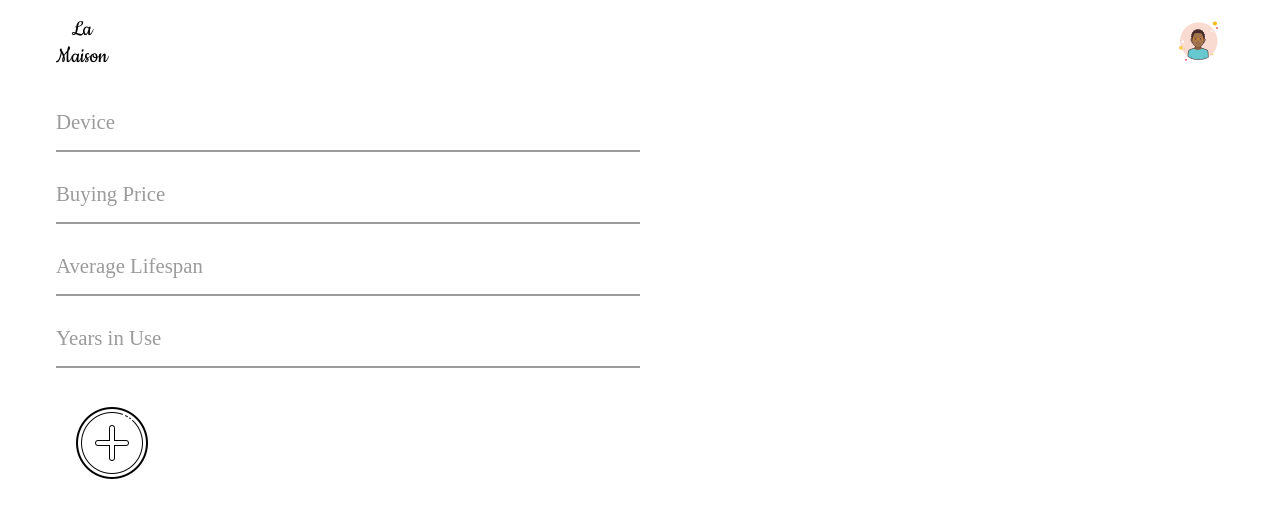
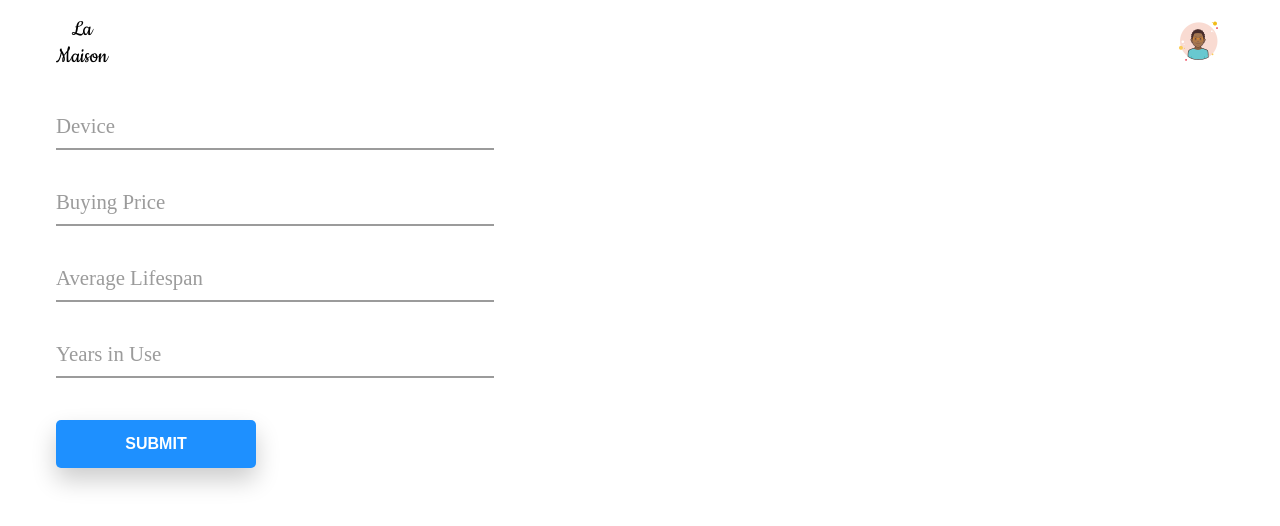
Before and after one commit to Ocholla-T/la-maison, a Vue app: page / in a window 1280 px wide. Shown: the top 526 px of the page. Built offline with nearby package versions, Linux system fonts and the light colour scheme.

Commit message:
added styling for submit button. Not added mapping to submit event

```diff
--- a/src/components/FormField.vue
+++ b/src/components/FormField.vue
@@ -1,12 +1,14 @@
 <template>
-  <form action="" @submit.prevent="onSubmit">
+  <form action="" @submit.prevent="onSubmit" ref="form">
     <div class="form__group field" v-for="(label, index) in labelName" :key="index">
       <input ref="inputElements" type="input" class="form__field" placeholder="Name" name="name" id="name" v-model="inputValue[index]" required />
       <label for="name" class="form__label">{{ label.placeholder }}</label>
     </div>
 
-    <button type="submit">
-      <img src="../assets/submit&add.png" alt="submit" />
+    <button class="submit__button">
+      <span class="submit">Submit </span>
+      <span class="loading"><i class="fas fa-sync fa-2x"></i></span>
+      <span class="check"><i class="fas fa-check"></i></span>
     </button>
   </form>
 </template>
@@ -23,28 +25,35 @@ export default {
   },
 
   methods: {
-    onSubmit() {
+    onSubmit: function() {
+      //object that maps input data to their respective fields
       const devices = {
         device: this.inputValue[0],
         buyingPrice: this.inputValue[1],
         averageLifespan: this.inputValue[2],
         yearsInUse: this.inputValue[3],
       };
+
+      //firebase accepts data as objects
       createDevice(devices).then(() => {
         console.log("added to database!");
       });
+
+      this.inputValue = [];
     },
   },
 };
 </script>
-
 <style lang="scss" scoped>
 @import url("https://fonts.googleapis.com/css2?family=Lato:wght@400;700&display=swap");
 
+$base-duration: 500ms;
 $primary: #11998e;
 $secondary: #38ef7d;
 $white: #fff;
 $gray: #9b9b9b;
+$color-2: #3498db;
+$color-3: #2ecc71;
 $font: "Lato", sans-serif;
 
 form {
@@ -54,17 +63,17 @@ form {
 .form__group {
   position: relative;
   padding: 15px 0 0;
-  margin-top: 10px;
+  margin: 20px auto;
   width: 100%;
 }
 
 .form__field {
   font-family: $font;
-  width: 100%;
+  width: 75%;
   border: 0;
   border-bottom: 2px solid $gray;
   outline: 0;
-  font-size: 1.3rem;
+  font-size: 1rem;
   padding: 10px 0;
   background: transparent;
   transition: border-color 0.2s;
@@ -114,9 +123,132 @@ form {
 }
 
 /*button styling */
-button {
-  margin: 1.5rem auto auto auto;
-  background-color: $white;
+
+.submit__button {
+  position: relative;
+  display: flex;
+  flex-direction: column;
+  align-items: center;
+  margin-top: 2.625rem;
+  width: 12.5rem;
+  padding: 1.5rem 3.125rem;
   border: none;
+  border-radius: 0.3125rem;
+  box-shadow: 0 12px 24px 0 rgba(0, 0, 0, 0.2);
+  background-color: #1e90ff;
+  color: $white;
+  font-weight: 600;
+  font-size: medium;
+  overflow: hidden;
+  text-transform: uppercase;
+
+  &:before {
+    position: absolute;
+    content: "";
+    bottom: 0;
+    left: 0;
+    width: 0%;
+    height: 100%;
+    background-color: lighten($color-3, 10%);
+  }
+}
+
+span {
+  position: absolute;
+  line-height: 0;
+
+  i {
+    transform-origin: center center;
+  }
+
+  &:nth-of-type(1) {
+    top: 50%;
+    transform: translateY(-50%);
+  }
+
+  &:nth-of-type(2) {
+    top: 100%;
+    transform: translateY(0%);
+    font-size: 24px;
+  }
+
+  &:nth-of-type(3) {
+    display: none;
+  }
+}
+
+.active {
+  background-color: $color-3;
+
+  &:before {
+    width: 100%;
+    transition: width 3s linear;
+  }
+
+  span {
+    &:nth-of-type(1) {
+      top: -100%;
+      transform: translateY(-50%);
+    }
+
+    &:nth-of-type(2) {
+      top: 50%;
+      transform: translateY(-50%);
+
+      i {
+        animation: loading $base-duration linear infinite;
+      }
+    }
+
+    &:nth-of-type(3) {
+      display: none;
+    }
+  }
+}
+
+.finished {
+  background-color: lighten($color-3, 10%);
+
+  .submit {
+    display: none;
+  }
+
+  .loading {
+    display: none;
+  }
+
+  .check {
+    display: block !important;
+    font-size: 24px;
+    animation: scale 0.5s linear;
+
+    i {
+      transform-origin: center center;
+    }
+  }
+}
+
+@keyframes loading {
+  100% {
+    transform: rotate(360deg);
+  }
+}
+
+@keyframes scale {
+  0% {
+    transform: scale(10);
+  }
+  50% {
+    transform: scale(0.2);
+  }
+  70% {
+    transform: scale(1.2);
+  }
+  90% {
+    transform: scale(0.7);
+  }
+  100% {
+    transform: scale(1);
+  }
 }
 </style>
```
